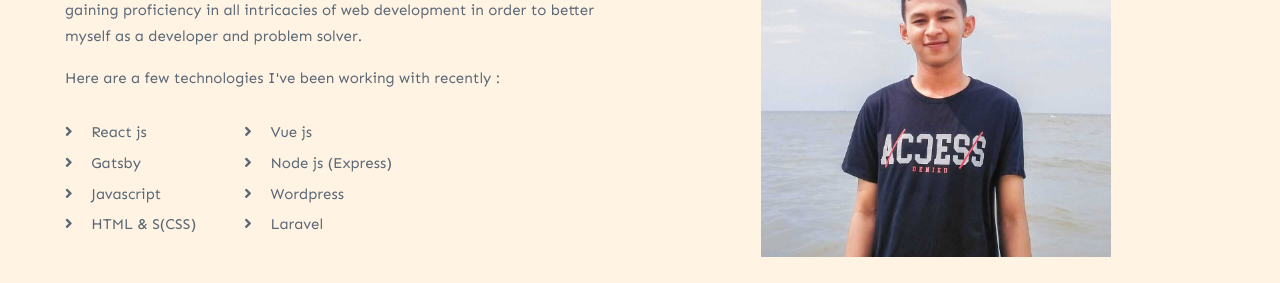
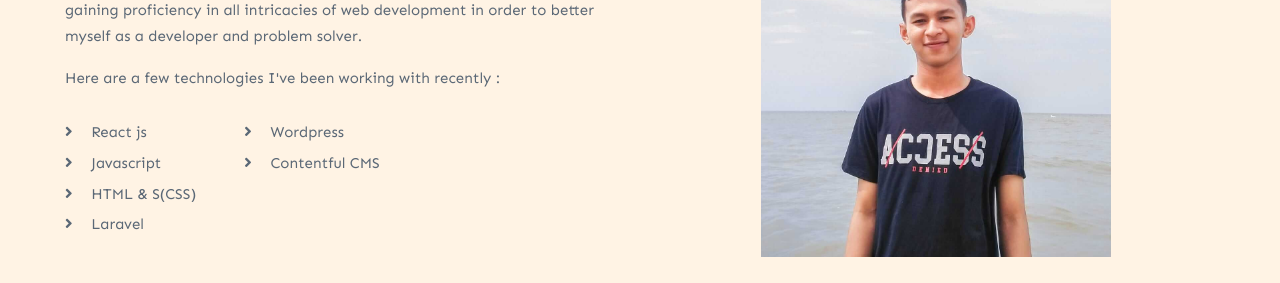
Before and after one commit to dimasabimanyy/react-portfolio, a React (Create React App) app: page / in a window 1280 px wide. Shown: the part 1680-1963 px from the top of the page. Built offline with nearby package versions, Linux system fonts and the light colour scheme; a web font is replaced by a local one.

Commit message:
modify about

```diff
--- a/src/components/About/AboutText.js
+++ b/src/components/About/AboutText.js
@@ -26,28 +26,31 @@ const AboutText = () => {
           <li>
             <i class="fas fa-angle-right"></i> React js
           </li>
-          <li>
+          {/* <li>
             <i class="fas fa-angle-right"></i> Gatsby
-          </li>
+          </li> */}
           <li>
             <i class="fas fa-angle-right"></i> Javascript
           </li>
           <li>
             <i class="fas fa-angle-right"></i> HTML & S(CSS)
           </li>
+          <li>
+            <i class="fas fa-angle-right"></i> Laravel
+          </li>
         </ul>
         <ul>
-          <li>
+          {/* <li>
             <i class="fas fa-angle-right"></i> Vue js
-          </li>
-          <li>
+          </li> */}
+          {/* <li>
             <i class="fas fa-angle-right"></i> Node js (Express)
-          </li>
+          </li> */}
           <li>
             <i class="fas fa-angle-right"></i> Wordpress
           </li>
           <li>
-            <i class="fas fa-angle-right"></i> Laravel
+            <i class="fas fa-angle-right"></i> Contentful CMS
           </li>
         </ul>
       </div>
```
Also changed, not shown: 1 other file (tests, documents, lock files or other folders).
